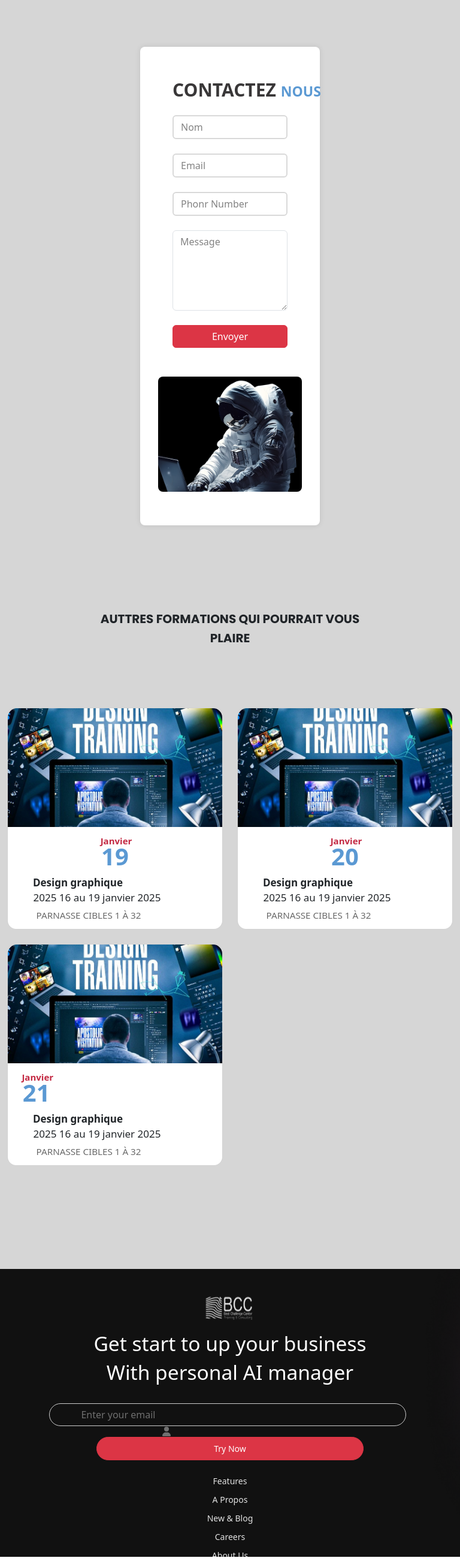
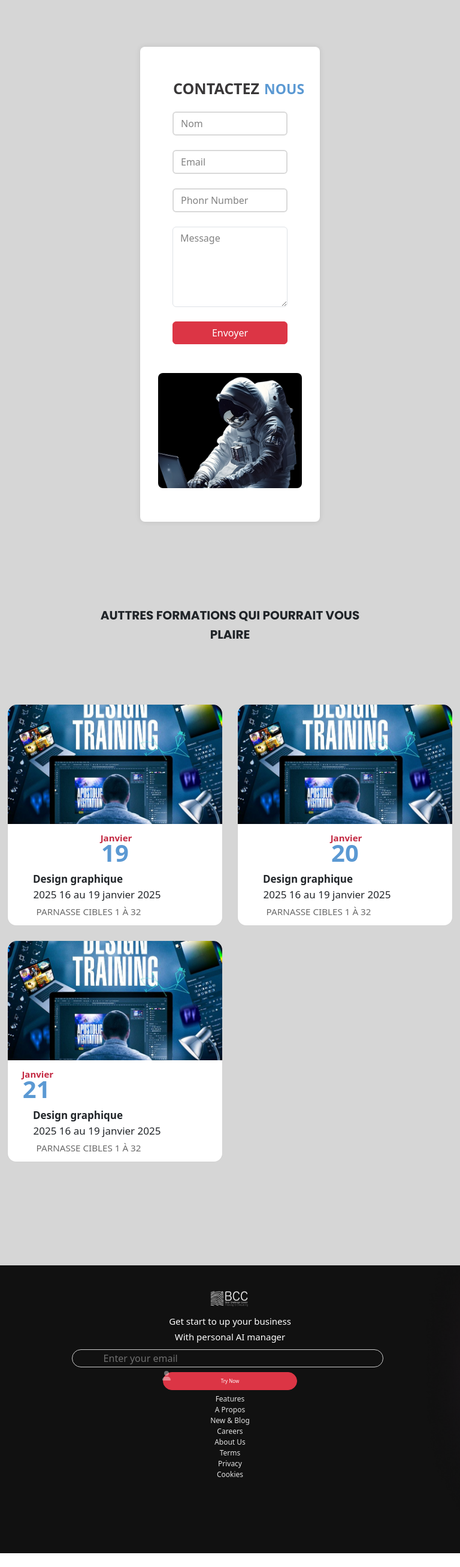
Before and after one commit to Belajouza-foued/bcc-socity, a React (Create React App) app in the folder front-end/: page /about in a window 768 px wide. Shown: the part 2480-5093 px from the top of the page at 60% size. After the commit the page ends 5070 px from the top, so only its background shows below. Built offline with nearby package versions, Linux system fonts and the light colour scheme; a web font is replaced by a local one.

Commit message:
fixer footer et un  peu responsive

```diff
--- a/front-end/src/components/footer/Footer.css
+++ b/front-end/src/components/footer/Footer.css
@@ -3,8 +3,8 @@
 .logo-footer {
 
      opacity: 90%;
-   width: 100px;
-   height: 60px;
+   width: 80px;
+   height: 40px;
    background-color: none
 }
     }
@@ -17,6 +17,10 @@
 
 
 
+}
+.title-footer {
+  font-size: 15px;
+  color: #fff;
 }
 
 .footer-container input::placeholder {
@@ -36,22 +40,28 @@
   }
 
   .footer-container input {
-    width: 80%;
-    margin-bottom: 10px;
+    width: 70%;
+    margin-top: -20px;
+    height: 30px;
   }
 
   .footer-container .btn {
-    width: 60%;
+    width: 30%;
+    font-size: 8px;
+    height: 30px;
+    padding: 0px;
+
   }
 
   .footer-container ul {
     flex-direction: column;
     align-items: center;
     gap: 10px;
-    padding-left: 0;
-  }
+
+         }
 
   .footer-container ul li {
-    font-size: 14px;
+    font-size: 12px;
+   margin-top: -10px;
   }
 }
--- a/front-end/src/components/footer/Footer.js
+++ b/front-end/src/components/footer/Footer.js
@@ -28,9 +28,9 @@ function Footer () {
         <div className='position-footer text-center pt-3'>
             <img className='logo-footer mt-3' src={logoFooter} alt=''/>
         </div>
-        <div className='text-center pt-2'  style={{color:"#ffff",fontSize:"15px"}}>
-            <h1>Get start to up your business</h1>
-            <h1>With personal AI manager</h1>
+        <div className='text-center pt-2'>
+            <h1 className="title-footer">Get start to up your business</h1>
+            <h1 className="title-footer">With personal AI manager</h1>
         </div>
       <div className='text-center  pt-3 mt-3'>
      <div className='d-flex justify-content-center align-items-center position-relative gap-2'>
@@ -52,7 +52,7 @@ function Footer () {
       </button>
     </div>
   <div className='col-lg-12 col-sm-12 d-flex col-sm-12'>
-   <ul className='d-flex list-unstyled mx-auto mt-4 flex-wrap justify-content-center'>
+   <ul className='d-flex list-unstyled mx-auto pt-3 flex-wrap justify-content-center'>
   <li>Features</li>
   <li>A Propos</li>
   <li>New & Blog</li>
--- a/front-end/src/pages/About.js
+++ b/front-end/src/pages/About.js
@@ -103,7 +103,7 @@ const About  = () => {
 
 
       <form className="w-100 p-4">
-         <h1 className='text-center pb-3' style={{color:"#393738",fontWeight:"700", fontSize:"30px"}}>CONTACTEZ<span className='nous ps-2 span-justify '>NOUS</span></h1>
+         <h1 className='text-center pb-3 justify-contact'>CONTACTEZ<span className='nous ps-2 span-justify '>NOUS</span></h1>
                  <div className="form-outline mb-4">
           <input type="text" id="form2Example1" placeholder='Nom' className="form-control custom-textarea" style={{border:"2px solid #d9d9d9",color:"#d9d9d9"}}/>
                   </div>
--- a/front-end/src/pages/Blog.js
+++ b/front-end/src/pages/Blog.js
@@ -89,7 +89,7 @@ const  Blog = () => {
         id="read-more-btn"
         onClick={toggleText}
       >
-        {isExpanded ? 'Read less' : 'Read more'}
+        {isExpanded ? 'Lire moins' : 'Lire la suite'}
       </button>
     </div>
 
@@ -142,7 +142,7 @@ const  Blog = () => {
         id="read-more-btn1"
         onClick={toggleText1}
       >
-        {isExpanded1 ? 'Read less' : 'Read more'}
+        {isExpanded1 ? 'Lire moins' : 'Lire la suite'}
       </button>
     </div>
 
@@ -194,7 +194,7 @@ const  Blog = () => {
         id="read-more-btn2"
         onClick={toggleText2}
       >
-        {isExpanded2 ? 'Read less' : 'Read more'}
+        {isExpanded2 ? 'Lire moins' : 'Lire la suite'}
       </button>
     </div>
 
@@ -246,7 +246,7 @@ const  Blog = () => {
         id="read-more-btn3"
         onClick={toggleText3}
       >
-        {isExpanded3 ? 'Read less' : 'Read more'}
+        {isExpanded3 ? 'Lire moins' : 'Lire la suite'}
       </button>
     </div>
 
@@ -298,7 +298,7 @@ const  Blog = () => {
         id="read-more-btn4"
         onClick={toggleText4}
       >
-        {isExpanded4 ? 'Read less' : 'Read more'}
+        {isExpanded4 ? 'Lire moins' : 'Lire la suite'}
       </button>
     </div>
 
@@ -351,7 +351,7 @@ const  Blog = () => {
         id="read-more-btn5"
         onClick={toggleText5}
       >
-        {isExpanded5 ? 'Read less' : 'Read more'}
+        {isExpanded5 ? 'Lire moins' : 'Lire la suite'}
       </button>
     </div>
 
--- a/front-end/src/pages/Home.js
+++ b/front-end/src/pages/Home.js
@@ -65,7 +65,7 @@ const Home  = () => {
 
     <div className="carousel-inner">
       <div className="carousel-item active">
-        <img src={image8} className="d-block w-100" alt="..." />
+        <img src={image8} className="d-block w-100 img-responsive" alt="..." />
         <div className="carousel-caption d-md-block">
           <h1 className="caroussel-1">Best Challenge Center</h1>
           <p className="caroussel-second">Formations & Consulting</p>
@@ -77,7 +77,7 @@ const Home  = () => {
       </div>
 
       <div className="carousel-item">
-        <img src={image9} className="d-block w-100" alt="..." />
+        <img src={image9} className="d-block w-100 img-responsive" alt="..." />
         <div className="carousel-caption d-md-block">
           <h1 className="caroussel-1">Best Challenge Center</h1>
           <p className="caroussel-second">Formations & Consulting</p>
@@ -89,7 +89,7 @@ const Home  = () => {
       </div>
 
       <div className="carousel-item">
-        <img src={image10} className="d-block w-100" alt="..." />
+        <img src={image10} className="d-block w-100 img-responsive" alt="..." />
         <div className="carousel-caption d-md-block">
           <h1 className="caroussel-1">Best Challenge Center</h1>
           <p className="caroussel-second">Formations & Consulting</p>
--- a/front-end/src/pages/styles/About.css
+++ b/front-end/src/pages/styles/About.css
@@ -305,6 +305,7 @@ max-width: 150px;
      @media (max-width: 768px) {
     .about-form  {
 width: 300px;
+
 height: auto;
 
     }
@@ -316,7 +317,30 @@ height: auto;
   transition: transform 0.3s ease-in-out;
 
 }
-.logo-about3 {
+.justify-contact {
+  font-size: 40px;
+  font-weight: 700;
+  color:#393738;
+}
+.justify-contact {
+  color: #393738;
+  font-weight: 700;
+  font-size: 45px;
+  position: relative; /* Nécessaire pour que 'left' fonctionne */
+  left: 1px; /* Attention : "1" tout seul n'est pas valide, on suppose ici 1px */
+}
+@media (max-width: 768px) {
+.justify-contact {
+  color: #393738;
+  font-weight: 700;
+  font-size: 25px;
+/* Nécessaire pour que 'left' fonctionne */
+  /* Attention : "1" tout seul n'est pas valide, on suppose ici 1px */
+}
+
+}
+
+  .logo-about3 {
 height: 200px;
 
 }
--- a/front-end/src/pages/styles/Blog.css
+++ b/front-end/src/pages/styles/Blog.css
@@ -15,6 +15,14 @@
     font-size: 15px;
     border-radius: 25px;
        background-color: #5b99d3;
+}
+@media (max-width: 768px) {
+.btn-class {
+    font-size: 10px;
+  padding: 3px;
+    border-radius: 25px;
+       background-color: #5b99d3;
+}
 }
 .blog-container {
   padding-bottom: 200px;
--- a/front-end/src/pages/styles/Connect.css
+++ b/front-end/src/pages/styles/Connect.css
@@ -16,6 +16,16 @@
   font-size: 45px;
   position: relative; /* Nécessaire pour que 'left' fonctionne */
   left: 1px; /* Attention : "1" tout seul n'est pas valide, on suppose ici 1px */
+}
+@media (max-width: 768px) {
+.justify-contact {
+  color: #393738;
+  font-weight: 700;
+  font-size: 25px;
+/* Nécessaire pour que 'left' fonctionne */
+  /* Attention : "1" tout seul n'est pas valide, on suppose ici 1px */
+}
+
 }
 /*resp*/
 .span-justify {
--- a/front-end/src/pages/styles/Evenment.css
+++ b/front-end/src/pages/styles/Evenment.css
@@ -142,7 +142,6 @@ margin-top: 170px;
       color: #6C6B6B;
           margin-top: 100px;
        padding-left:50px;
-
 }
 
 .title-word {
@@ -616,10 +615,21 @@ border-radius: 25px;
   padding-top: 500px !important;
 }
 @media (max-width: 768px) {
-  .text-paragraph, .text-paragraph2, .text-paragraph3 {
+   .text-paragraph2, .text-paragraph3 {
     max-width: 95vw;
     padding: 0 10px;
-  }
+      }
+      .text-paragraph {
+       max-width: 280px;
+    text-align: justify;
+    font-weight: 500;
+    font-size: 12px;
+           color: #6C6B6B;
+          margin-top: 120px;
+
+
+
+      }
   .lines-container3 {
     margin-left: 10vw !important;
     padding-top: 150px !important;
--- a/front-end/src/pages/styles/Home.css
+++ b/front-end/src/pages/styles/Home.css
@@ -143,7 +143,7 @@
 
 @media (max-width: 768px) {
   .caroussel-button1 {
-  font-size: 5px;
+  font-size: 8px;
 
 }
 }
@@ -165,6 +165,9 @@
     text-align: center;
    top: 0;
   }
+ .img-responsive{
+  height: 200px;
+ }
 
   .caroussel-1 {
     font-size: 10px;
@@ -183,8 +186,7 @@
   .caroussel-button {
     display: flex;
     justify-content: center;
-        margin-top: -10px;
-        padding: 0px;
+                padding: 0px;
 
         }
 }
@@ -212,6 +214,7 @@
 .img-tampon {
   animation: rotateTampon 8s linear infinite; /* 8s = durée d’un tour */
   transform-origin: center center;
+  top: -30px;
 }
 
 /* Animation de rotation */
@@ -247,6 +250,7 @@ right: 0;
 .img-home1 {
   margin-top: -2rem;
 }
+
 @media (min-width: 768px) {
 .img-home2 {
 top: 170px;
@@ -257,8 +261,7 @@ z-index: 0;
 }
 @media (min-width: 768px) {
 .img-tampon {
- top: -120px;
-
+ top: -110px;
   left: 100px;
 z-index: 1;
 }
@@ -370,10 +373,16 @@ z-index: 1;
 .slide-panel {
   display: none;
  position: relative;
- transform: translateY(-50%);
+ transform: translateY(-10px);
+ font-size: 15px;
+ color: #000;
+ background-color: #fff;
+ border-radius: 20px;
 }
 .slide-panel2 {
   display: none;
+  background-color: #fff;
+  border-radius: 20px;
 }
 .slide-panel.open {
   display: block;
@@ -385,7 +394,7 @@ z-index: 1;
 .slide-panel {
   position: absolute;
     left: -300px;
-  width: 300px;
+  width: 250px;
   font-size: 15px;
   background-color: #fff;
   color: #000;
@@ -465,6 +474,7 @@ top: -20px;
   max-width: 400px;
   color: #fff;
   overflow: hidden;
+ margin-top: 20px;
 
 }
 
@@ -488,14 +498,13 @@ top: -20px;
   transition: transform 250ms;
   transform: translateY(-10px);
 }
-/*hover button*/
+
 .back-video {
   background-image: url('../images//bg6.jpg');
   overflow-x: hidden;
   padding: 50px;
-
-  }
-  @media (min-width: 768px) {
+     }
+      @media (min-width: 768px) {
 .card-video {
   padding: 30px;
   align-items: center;
```
